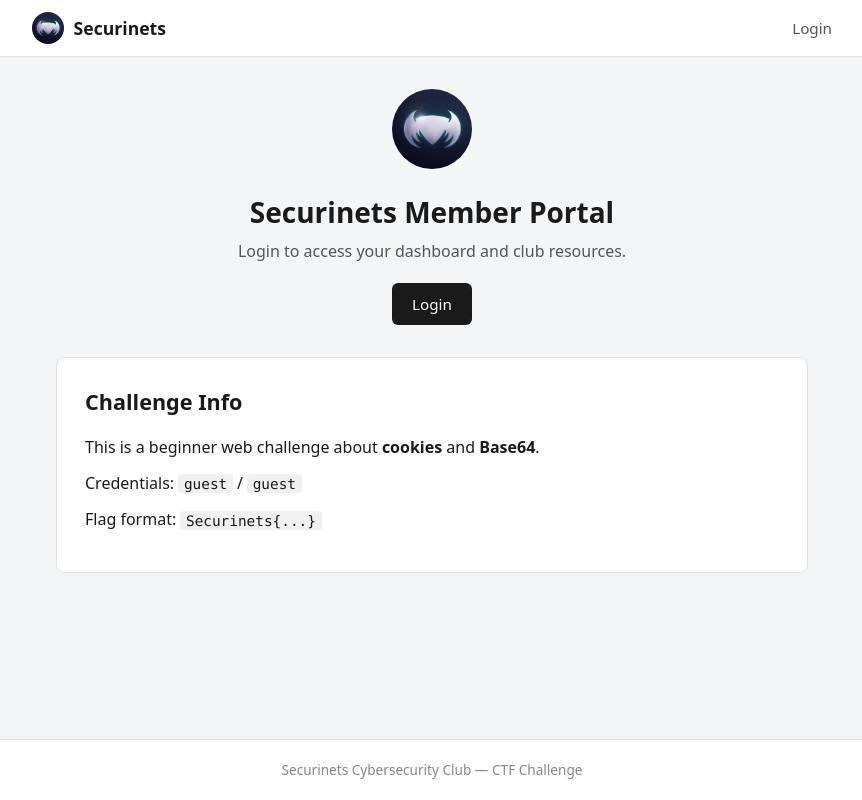
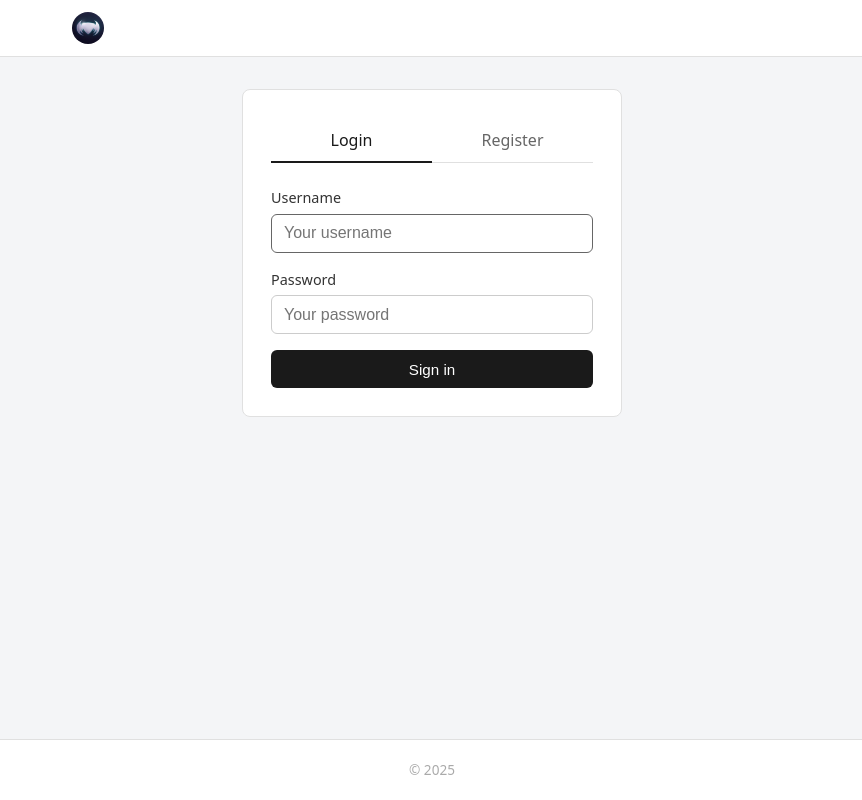
Before and after one commit to Ouni-Rayen/Cookie-101, a Flask app: page / in a window 1280 px wide. Shown: the whole page, without its empty margins (208-1070 px from the left). Run offline with Flask 3, Linux system fonts and the light colour scheme.

Commit message:
Add files via upload

```diff
--- a/app.py
+++ b/app.py
@@ -2,24 +2,22 @@
 import base64
 import json
 import os
+import re
 
 app = Flask(__name__)
 
-# Simple credentials for the challenge
-VALID_USER = "guest"
-VALID_PASS = "guest"
+FLAG = "Securinets{c00k13s_4nd_b4s364_4r3_n0t_s3cur3}"
 
-FLAG = "Securinets{c00k13s_4nd_b4s364_4r3_n0t_s3cur3}"
+# In-memory user store (resets on restart — fine for CTF)
+USERS = {}
 
 
 def encode_cookie(data: dict) -> str:
-    """Encode a dict as base64(JSON)"""
     raw = json.dumps(data, separators=(",", ":"))
     return base64.b64encode(raw.encode()).decode()
 
 
 def decode_cookie(token: str):
-    """Decode base64 cookie back to dict. Returns None on failure."""
     try:
         raw = base64.b64decode(token.encode()).decode()
         return json.loads(raw)
@@ -27,68 +25,77 @@
         return None
 
 
-@app.route("/")
-def index():
-    return render_template("index.html")
+def get_current_user():
+    token = request.cookies.get("auth")
+    if not token:
+        return None
+    return decode_cookie(token)
 
 
-@app.route("/login", methods=["GET", "POST"])
-def login():
+@app.route("/", methods=["GET", "POST"])
+def index():
+    """Login / Register page (this is the homepage)"""
+    user = get_current_user()
+    if user:
+        return redirect(url_for("home"))
+
     error = None
+    mode = request.args.get("mode", "login")  # login | register
+
     if request.method == "POST":
+        action = request.form.get("action", "login")
         username = request.form.get("username", "").strip()
         password = request.form.get("password", "")
 
-        if username == VALID_USER and password == VALID_PASS:
-            # Set a cookie containing user info (base64 encoded JSON)
-            cookie_data = {
-                "username": username,
-                "role": "user"
-            }
-            token = encode_cookie(cookie_data)
+        if not username or not password:
+            error = "Username and password are required."
+            mode = action
+        elif not re.match(r"^[a-zA-Z0-9_]{3,20}$", username):
+            error = "Username must be 3-20 characters (letters, numbers, underscore)."
+            mode = action
+        elif action == "register":
+            if username in USERS:
+                error = "Username already taken."
+                mode = "register"
+            else:
+                USERS[username] = password
+                cookie_data = {"username": username, "role": "user"}
+                token = encode_cookie(cookie_data)
+                resp = make_response(redirect(url_for("home")))
+                resp.set_cookie("auth", token, httponly=False, samesite="Lax")
+                return resp
+        else:  # login
+            if username not in USERS or USERS[username] != password:
+                error = "Invalid username or password."
+                mode = "login"
+            else:
+                cookie_data = {"username": username, "role": "user"}
+                token = encode_cookie(cookie_data)
+                resp = make_response(redirect(url_for("home")))
+                resp.set_cookie("auth", token, httponly=False, samesite="Lax")
+                return resp
 
-            resp = make_response(redirect(url_for("dashboard")))
-            resp.set_cookie(
-                "auth",
-                token,
-                httponly=False,   # intentionally readable by JS / easy to inspect
-                samesite="Lax"
-            )
-            return resp
-
-        error = "Invalid username or password"
-
-    return render_template("login.html", error=error)
+    return render_template("index.html", error=error, mode=mode)
 
 
-@app.route("/dashboard")
-def dashboard():
-    token = request.cookies.get("auth")
-    if not token:
-        return redirect(url_for("login"))
-
-    data = decode_cookie(token)
-    if not data:
-        return redirect(url_for("login"))
-
-    return render_template("dashboard.html", user=data)
+@app.route("/home")
+def home():
+    user = get_current_user()
+    if not user:
+        return redirect(url_for("index"))
+    return render_template("home.html", user=user)
 
 
 @app.route("/admin")
 def admin():
-    token = request.cookies.get("auth")
-    if not token:
-        return redirect(url_for("login"))
+    user = get_current_user()
+    if not user:
+        return redirect(url_for("index"))
 
-    data = decode_cookie(token)
-    if not data:
-        return redirect(url_for("login"))
+    if user.get("role") == "admin":
+        return render_template("admin.html", flag=FLAG, user=user)
 
-    # Weak check: only looks at the role inside the cookie
-    if data.get("role") == "admin":
-        return render_template("admin.html", flag=FLAG, user=data)
-
-    return render_template("denied.html", user=data)
+    return render_template("denied.html", user=user)
 
 
 @app.route("/logout")
--- a/static/style.css
+++ b/static/style.css
@@ -14,7 +14,6 @@
     line-height: 1.5;
 }
 
-/* Header */
 header {
     background: #fff;
     border-bottom: 1px solid #e0e0e0;
@@ -22,7 +21,7 @@
 }
 
 .header-inner {
-    max-width: 800px;
+    max-width: 720px;
     margin: 0 auto;
     display: flex;
     justify-content: space-between;
@@ -32,11 +31,7 @@
 .brand {
     display: flex;
     align-items: center;
-    gap: 0.6rem;
     text-decoration: none;
-    color: #1a1a1a;
-    font-weight: 600;
-    font-size: 1.1rem;
 }
 
 .logo {
@@ -44,11 +39,6 @@
     height: 32px;
     border-radius: 50%;
     object-fit: cover;
-}
-
-nav {
-    display: flex;
-    gap: 1.25rem;
 }
 
 nav a {
@@ -61,67 +51,61 @@
     color: #1a1a1a;
 }
 
-/* Main */
 main {
     flex: 1;
-    max-width: 800px;
+    max-width: 720px;
     width: 100%;
     margin: 0 auto;
     padding: 2rem 1.5rem;
 }
 
-/* Hero */
-.hero {
-    text-align: center;
-    margin-bottom: 2rem;
-}
-
-.hero-logo {
-    width: 80px;
-    height: 80px;
-    border-radius: 50%;
-    margin-bottom: 1rem;
-    object-fit: cover;
-}
-
-.hero h1 {
-    font-size: 1.75rem;
-    margin-bottom: 0.4rem;
-}
-
-.hero p {
-    color: #555;
-    margin-bottom: 1.25rem;
-}
-
-/* Cards */
 .card {
     background: #fff;
     border: 1px solid #e0e0e0;
     border-radius: 8px;
     padding: 1.75rem;
-    margin-bottom: 1.5rem;
 }
 
 .card.narrow {
-    max-width: 400px;
-    margin-left: auto;
-    margin-right: auto;
+    max-width: 380px;
+    margin: 0 auto;
 }
 
-.card h1, .card h2 {
+.card h1 {
     font-size: 1.35rem;
-    margin-bottom: 1rem;
+    margin-bottom: 0.75rem;
 }
 
 .card p {
-    margin-bottom: 0.75rem;
+    margin-bottom: 0.5rem;
 }
 
-.card hr {
-    border: none;
-    border-top: 1px solid #eee;
-    margin: 1.25rem 0;
+/* Tabs */
+.tabs {
+    display: flex;
+    gap: 0;
+    margin-bottom: 1.5rem;
+    border-bottom: 1px solid #e0e0e0;
+}
+
+.tab {
+    flex: 1;
+    text-align: center;
+    padding: 0.6rem;
+    text-decoration: none;
+    color: #666;
+    font-weight: 500;
+    border-bottom: 2px solid transparent;
+    margin-bottom: -1px;
+}
+
+.tab.active {
+    color: #1a1a1a;
+    border-bottom-color: #1a1a1a;
+}
+
+.tab:hover {
+    color: #1a1a1a;
 }
 
 /* Form */
@@ -148,29 +132,24 @@
     border-color: #666;
 }
 
-/* Buttons */
 .btn {
     display: inline-block;
     background: #1a1a1a;
     color: #fff;
     border: none;
-    padding: 0.6rem 1.25rem;
+    padding: 0.65rem 1.25rem;
     border-radius: 6px;
     font-size: 0.95rem;
     font-weight: 500;
     cursor: pointer;
     text-decoration: none;
+    width: 100%;
 }
 
 .btn:hover {
     background: #333;
 }
 
-button.btn {
-    width: 100%;
-}
-
-/* Misc */
 .badge {
     display: inline-block;
     background: #eee;
@@ -190,12 +169,6 @@
     font-size: 0.9rem;
 }
 
-.hint {
-    margin-top: 1.25rem;
-    font-size: 0.9rem;
-    color: #666;
-}
-
 .muted {
     color: #666;
     font-size: 0.9rem;
@@ -209,9 +182,8 @@
     font-size: 0.9em;
 }
 
-/* Flag */
 .flag-box {
-    margin-top: 1.5rem;
+    margin-top: 1.25rem;
     padding: 1rem;
     background: #f8f8f8;
     border: 1px solid #ddd;
@@ -231,22 +203,11 @@
     word-break: break-all;
 }
 
-/* Footer */
 footer {
     text-align: center;
     padding: 1.25rem;
-    color: #888;
+    color: #aaa;
     font-size: 0.85rem;
     border-top: 1px solid #e0e0e0;
     background: #fff;
 }
-
-/* Links inside cards */
-.card a {
-    color: #1a1a1a;
-    font-weight: 500;
-}
-
-.card a:hover {
-    text-decoration: underline;
-}
--- a/templates/admin.html
+++ b/templates/admin.html
@@ -1,10 +1,10 @@
 {% extends "base.html" %}
-{% block title %}Admin Panel - Securinets{% endblock %}
+{% block title %}Admin{% endblock %}
 
 {% block content %}
 <section class="card">
-    <h1>Admin Panel</h1>
-    <p>Access granted. Hello, <strong>{{ user.username }}</strong> (role: {{ user.role }}).</p>
+    <h1>Admin</h1>
+    <p>Access granted.</p>
 
     <div class="flag-box">
         <p class="label">Flag</p>
--- a/templates/base.html
+++ b/templates/base.html
@@ -3,24 +3,19 @@
 <head>
     <meta charset="UTF-8">
     <meta name="viewport" content="width=device-width, initial-scale=1.0">
-    <title>{% block title %}Securinets Portal{% endblock %}</title>
+    <title>{% block title %}Portal{% endblock %}</title>
     <link rel="stylesheet" href="{{ url_for('static', filename='style.css') }}">
     <link rel="icon" href="{{ url_for('static', filename='logo.jpg') }}" type="image/jpeg">
 </head>
 <body>
     <header>
         <div class="header-inner">
-            <a href="{{ url_for('index') }}" class="brand">
-                <img src="{{ url_for('static', filename='logo.jpg') }}" alt="Securinets" class="logo">
-                <span>Securinets</span>
+            <a href="/" class="brand">
+                <img src="{{ url_for('static', filename='logo.jpg') }}" alt="" class="logo">
             </a>
             <nav>
                 {% if request.cookies.get('auth') %}
-                    <a href="{{ url_for('dashboard') }}">Dashboard</a>
-                    <a href="{{ url_for('admin') }}">Admin</a>
                     <a href="{{ url_for('logout') }}">Logout</a>
-                {% else %}
-                    <a href="{{ url_for('login') }}">Login</a>
                 {% endif %}
             </nav>
         </div>
@@ -31,7 +26,7 @@
     </main>
 
     <footer>
-        <p>Securinets Cybersecurity Club &mdash; CTF Challenge</p>
+        <p>&copy; 2025</p>
     </footer>
 </body>
 </html>
--- a/templates/denied.html
+++ b/templates/denied.html
@@ -1,11 +1,9 @@
 {% extends "base.html" %}
-{% block title %}Access Denied - Securinets{% endblock %}
+{% block title %}Denied{% endblock %}
 
 {% block content %}
 <section class="card">
     <h1>Access Denied</h1>
-    <p>Sorry <strong>{{ user.username }}</strong>, your role (<code>{{ user.role }}</code>) is not allowed to view the admin panel.</p>
-    <p class="muted">Only users with role <code>admin</code> can access this page.</p>
-    <p><a href="{{ url_for('dashboard') }}">&larr; Back to Dashboard</a></p>
+    <p>Your role (<code>{{ user.role }}</code>) is not authorized.</p>
 </section>
 {% endblock %}
--- a/templates/index.html
+++ b/templates/index.html
@@ -1,18 +1,39 @@
 {% extends "base.html" %}
-{% block title %}Home - Securinets{% endblock %}
+{% block title %}Login{% endblock %}
 
 {% block content %}
-<section class="hero">
-    <img src="{{ url_for('static', filename='logo.jpg') }}" alt="Logo" class="hero-logo">
-    <h1>Securinets Member Portal</h1>
-    <p>Login to access your dashboard and club resources.</p>
-    <a href="{{ url_for('login') }}" class="btn">Login</a>
-</section>
+<section class="card narrow">
+    <div class="tabs">
+        <a href="?mode=login" class="tab {% if mode != 'register' %}active{% endif %}">Login</a>
+        <a href="?mode=register" class="tab {% if mode == 'register' %}active{% endif %}">Register</a>
+    </div>
 
-<section class="card">
-    <h2>Challenge Info</h2>
-    <p>This is a beginner web challenge about <strong>cookies</strong> and <strong>Base64</strong>.</p>
-    <p>Credentials: <code>guest</code> / <code>guest</code></p>
-    <p>Flag format: <code>Securinets{...}</code></p>
+    {% if error %}
+    <div class="error">{{ error }}</div>
+    {% endif %}
+
+    {% if mode == 'register' %}
+    <form method="POST">
+        <input type="hidden" name="action" value="register">
+        <label for="username">Username</label>
+        <input type="text" id="username" name="username" required autofocus placeholder="Choose a username">
+
+        <label for="password">Password</label>
+        <input type="password" id="password" name="password" required placeholder="Choose a password">
+
+        <button type="submit" class="btn">Create account</button>
+    </form>
+    {% else %}
+    <form method="POST">
+        <input type="hidden" name="action" value="login">
+        <label for="username">Username</label>
+        <input type="text" id="username" name="username" required autofocus placeholder="Your username">
+
+        <label for="password">Password</label>
+        <input type="password" id="password" name="password" required placeholder="Your password">
+
+        <button type="submit" class="btn">Sign in</button>
+    </form>
+    {% endif %}
 </section>
 {% endblock %}
```
Also changed, not shown: templates/home.html (added, +10 -0 lines).
